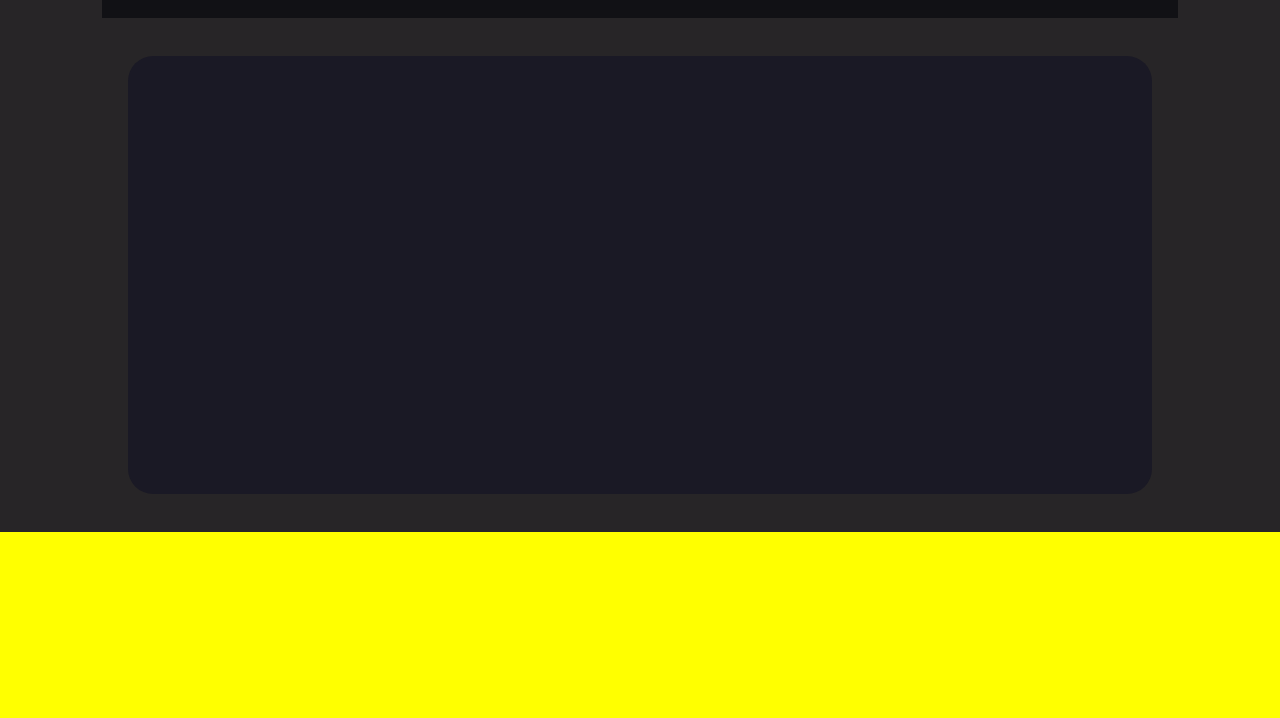
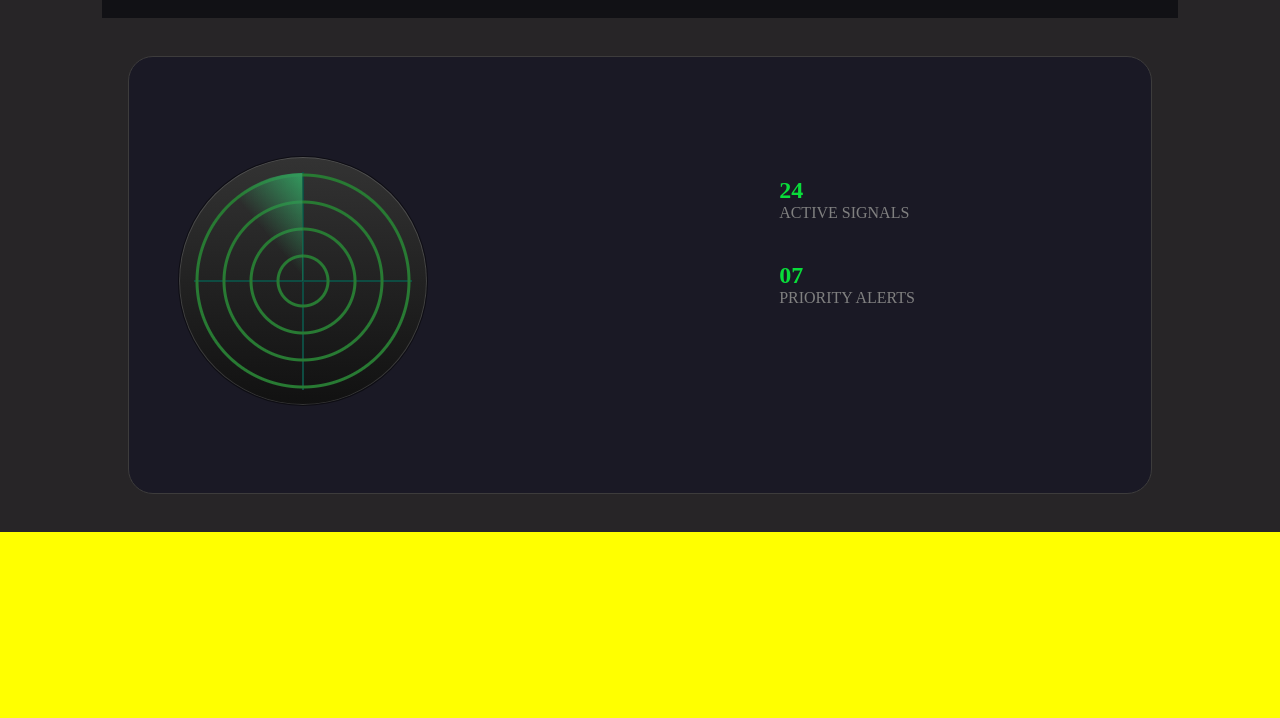
Before and after one commit to Or200/MilitaryIntelligenceMobileApp, a plain HTML site: page index.html in a window 1280 px wide. Shown: the part 82-800 px from the top of the page. Drawn offline with Linux system fonts and the light colour scheme.

Commit message:
dection2 radar

```diff
--- a/index.html
+++ b/index.html
@@ -13,7 +13,23 @@
         <span>SIGINT OPS</span>
         <span class="header-left">•SECURE•ONLINE</span>
       </header>
-      <section class="section1"></section>
+      <section class="section1">
+        <div class="radar">
+          <div class="sweep"></div>
+        </div>
+        <div></div>
+        <div class="radar-part2">
+          <div>
+            <h2>24</h2>
+            <span>ACTIVE SIGNALS</span>
+          </div>
+          <div>
+            <h2>07</h2>
+            <span>PRIORITY ALERTS</span>
+          </div>
+        </div>
+        <div></div>
+      </section>
       <section class="section2"></section>
       <section class="section3"></section>
       <section class="section4"></section>
--- a/style.css
+++ b/style.css
@@ -58,11 +58,85 @@ html {
   margin-right: 10%;
   background: #1a1925;
   border-radius: 25px;
+  display: flex;
+  justify-content: space-between;
+  padding: 50px;
+  padding-top: 100px;
+  border: rgb(61, 60, 60) solid 1px;
 }
+
+.radar-part2 div{
+    padding: 20px;
+}
+
+.radar-part2 h2{
+    color: #09dc3a;
+}
+
+.radar-part2 span{
+    color: gray;
+}
+
+.radar,
+.sweep {
+  position: relative;
+}
+.radar {
+  overflow: hidden;
+  /* top: 50%; */
+  /* left: 50%; */
+  /* margin: -117px; */
+  width: 248px;
+  height: 248px;
+  border-radius: 50%;
+  box-shadow:
+    0 0 0 1px hsla(0, 0%, 0%, 0.5),
+    inset 0 0 0 1px hsla(0, 0%, 100%, 0.15);
+  background:
+    repeating-radial-gradient(
+      transparent 0 23px,
+      #287a33 24px 26px,
+      #0000 27px
+    ),
+    linear-gradient(transparent 49.75%, #0e4c42 0 50.25%, transparent 0) 50%
+      no-repeat,
+    linear-gradient(90deg, transparent 49.75%, #0e4c42 0 50.25%, transparent 0)
+      50% no-repeat,
+    linear-gradient(#333, #111);
+  background-size:
+    100%,
+    218px 218px,
+    218px 218px,
+    100%;
+}
+.sweep {
+  box-sizing: border-box;
+  top: 16px;
+  left: 16px;
+  border-right: solid 1px hsla(145, 50%, 40%, 0.3);
+  width: 108px;
+  height: 108px;
+  border-radius: 100% 0 0 0;
+  transform-origin: 100% 100%;
+  background: linear-gradient(
+    50deg,
+    rgba(34, 34, 34, 0) 56%,
+    hsla(145, 50%, 40%, 1)
+  );
+  animation: sweep 5s infinite linear;
+}
+@keyframes sweep {
+  to {
+    transform: rotate(360deg);
+  }
+}
+
+
 .section2 {
   grid-area: 4 / 1 / 5 / 2;
   background: yellow;
 }
+
 .section3 {
   grid-area: 5 / 1 / 6 / 2;
   background: yellow;
```
